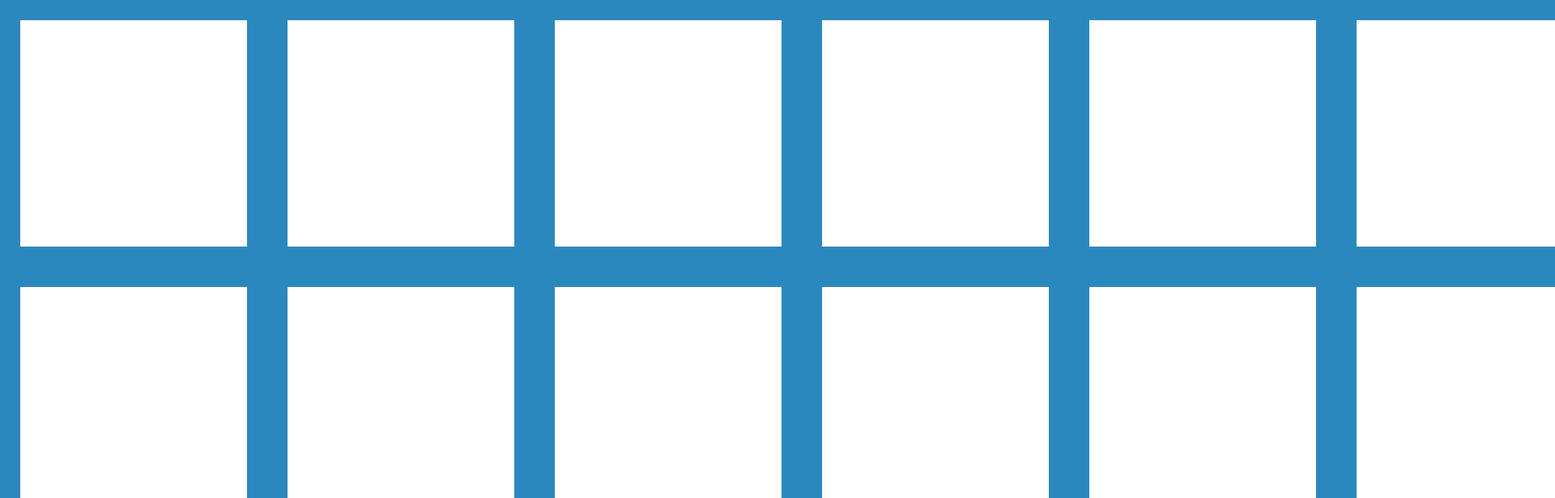
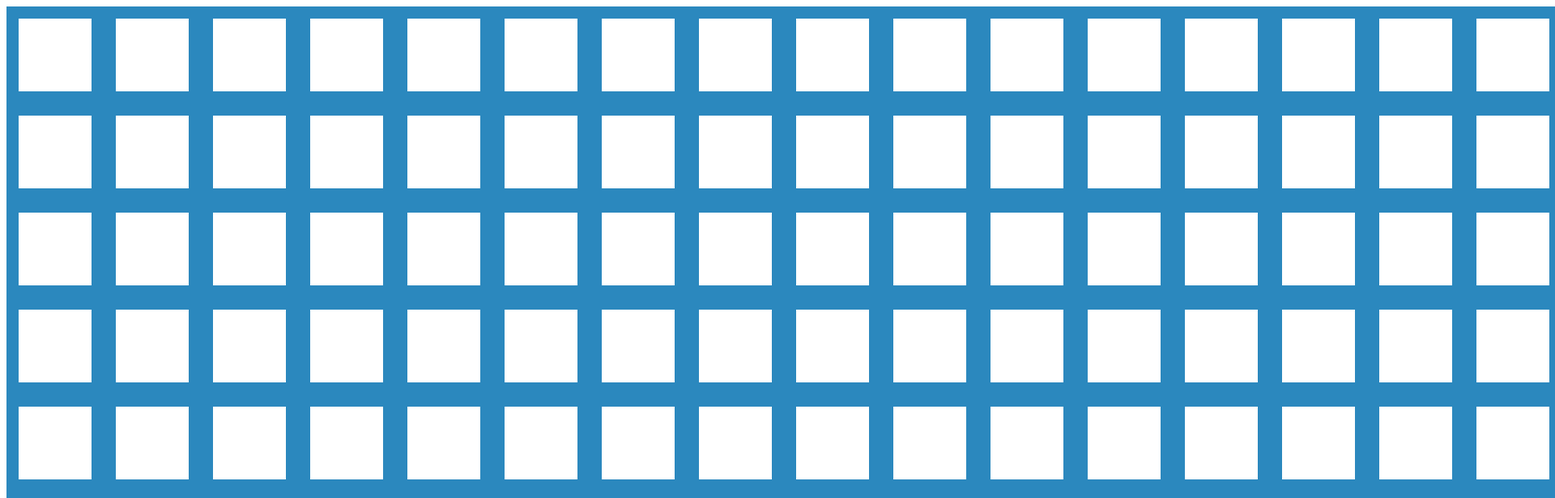
Before and after one commit to zen123555/etch-a-sketch, a plain HTML site: page index.html in a window 1280 px wide. Shown: the top 616 px of the page at 81% size, 1920 px wide, since content can reach past the window. Drawn offline with Linux system fonts and the light colour scheme.

Commit message:
Fix flex-box and grid inconsistencies

```diff
--- a/main.js
+++ b/main.js
@@ -1,10 +1,22 @@
-const container = document.querySelector('#grid-container');
-
+const gridContainer = document.querySelector('#grid-container');
+//const div = document.createElement('div');
+//div.classList.add('inner-divs');
+const flexInnerDivs = document.createElement('div');
+flexInnerDivs.classList.add('flex-inner-divs-container');
+gridContainer.appendChild(flexInnerDivs);
 
 for(let i=0; i<16; i++){
     for(let j=0; j<16; j++){
         const div = document.createElement('div');
         div.classList.add('inner-divs');
-        container.appendChild(div);
+        //container.appendChild(div);
+        flexInnerDivs.appendChild(div);
     }
 }
+
+
+/*
+.inner-divs:hover{
+    background-color: yellow;
+}
+*/
--- a/styles.css
+++ b/styles.css
@@ -1,16 +1,29 @@
+/*
 body,html {
     padding: 0;
     margin: 0;
   }
+*/
 
-#grid-container{
+.flex-inner-divs-container{
+    display: flex;
+}
+
+#grid-container div{
     display: grid;
     grid-template-columns: 1fr 1fr 1fr 1fr 1fr 1fr 1fr 1fr 1fr 1fr 1fr 1fr 1fr 1fr 1fr 1fr;
 }
 
-div.inner-divs {
-    border: 25px solid rgb(43, 136, 190);
+
+.inner-divs {
+    border: 15px solid rgb(43, 136, 190);
+    height: 50px;
     width: 50px;
-    height: 50px;
-    padding: 115px;
+    padding: 20px;
 }
+
+/*
+.inner-divs:hover{
+    background-color: yellow;
+}
+*/
```
